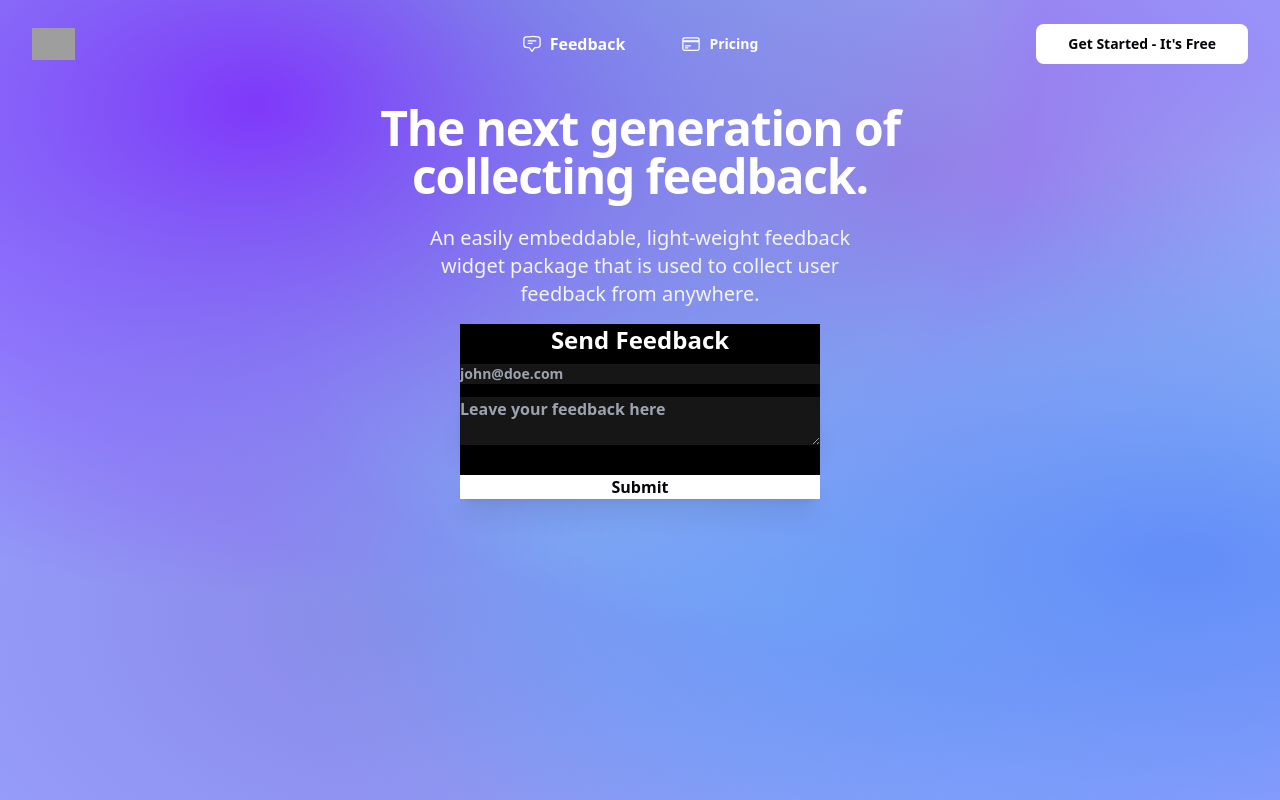
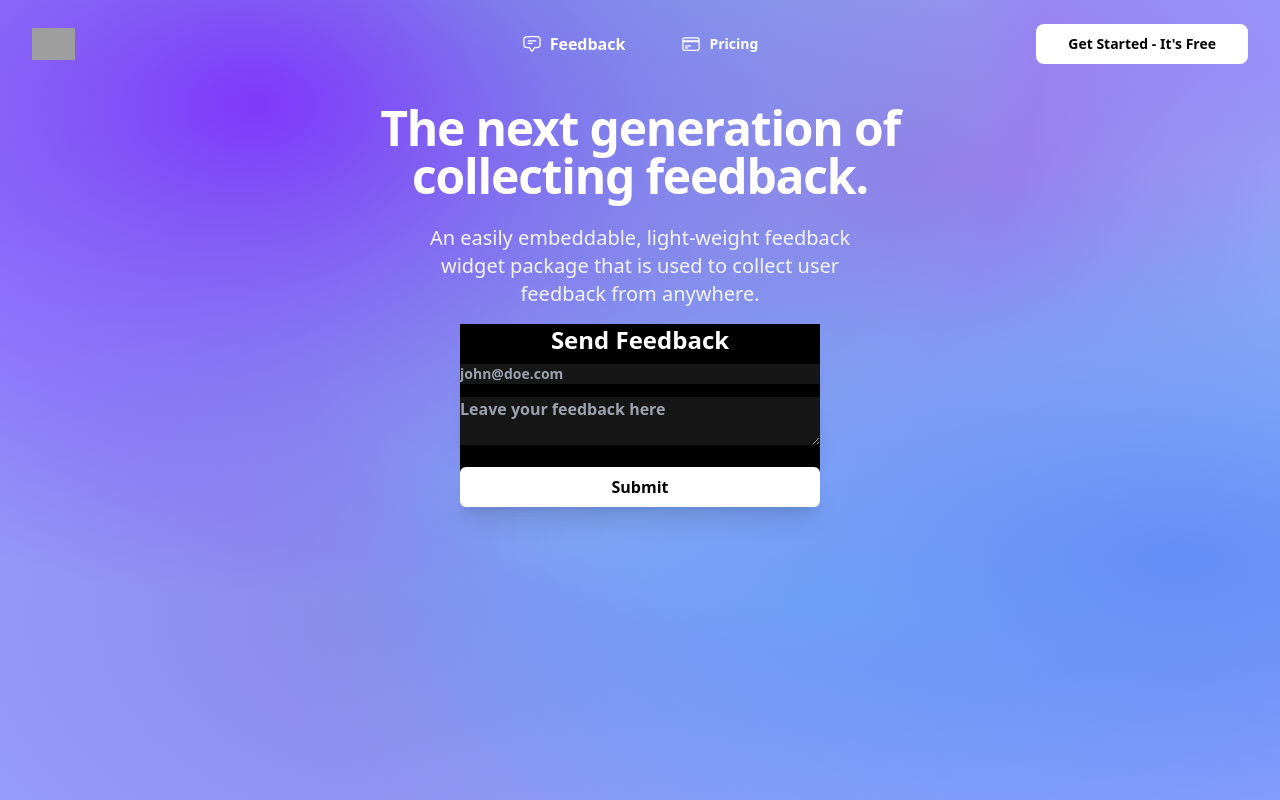
Before and after one commit to ramezj/astralics, a Next.js app in the folder client/: page / in a window 1280 px wide. Built offline with nearby package versions, Linux system fonts and the light colour scheme; no server answers; grey boxes are pictures that could not be loaded.

Commit message:
widget submit button fixed

```diff
--- a/client/components/widget/index.js
+++ b/client/components/widget/index.js
@@ -45,7 +45,7 @@ export default function Widget(props) {
     <input required value={email} onChange={((e) => {setEmail(e.target.value)})}type="text" placeholder="john@doe.com" className="bg-opacity-60 shadow-xl input w-full mt-2 focus:outline-none bg-neutral-800 text-white font-extrabold text-sm -mt-1"/>
     <textarea required value={feedback} onChange={((e) => {setFeedback(e.target.value)})} className=" bg-opacity-60 shadow-xl textarea w-full mt-3 focus:outline-none bg-neutral-800 text-white font-extrabold" placeholder="Leave your feedback here"></textarea>
     <br /><br />
-    <button type='submit' className='-mt-3 shadow-xl btn w-full text-base text-[#05050a] normal-case bg-white hover:bg-white outline-none border-none font-bold -mb-2'>
+    <button type='submit' className='-mt-3 shadow-xl w-full py-2 rounded-md text-base text-[#05050a] normal-case bg-white hover:bg-white outline-none border-none font-bold -mb-2'>
                 {
                     loading
                     ? <><span className="loading loading-spinner loading-xs"></span>Loading</>
```
